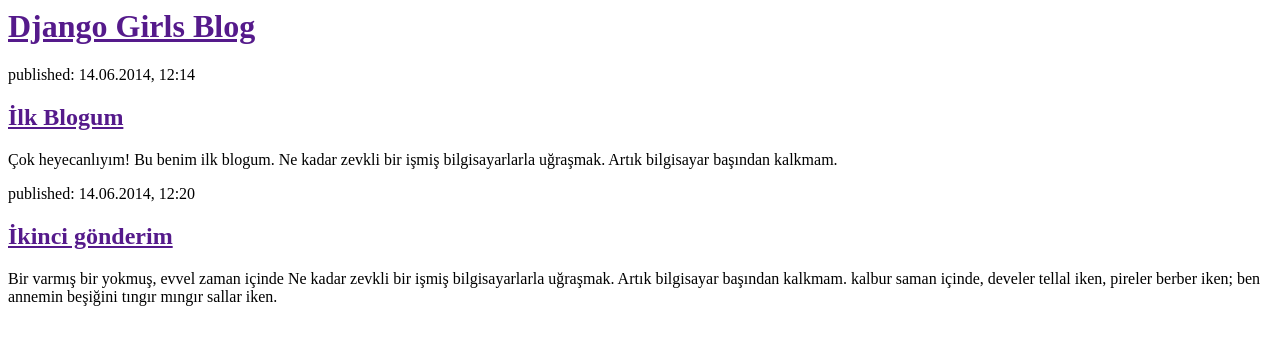
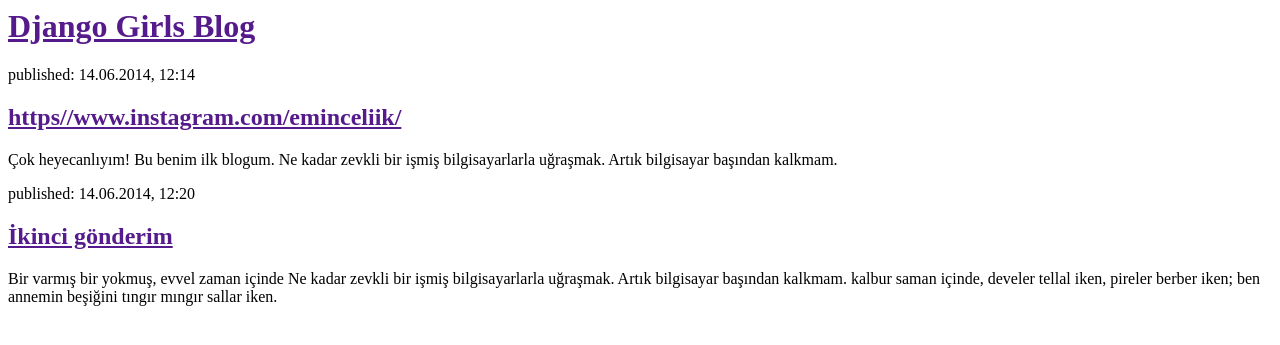
Before and after one commit to x7mec7x/ilk-blogum, a Django app: page / in a window 1280 px wide. Shown: the top 345 px of the page. Run offline with Django 3.2, Linux system fonts and the light colour scheme.

Commit message:
hata duzeltmeye calısıyorum

```diff
--- a/blog/templates/blog/post_list.html
+++ b/blog/templates/blog/post_list.html
@@ -10,7 +10,7 @@
 
         <div>
             <p>published: 14.06.2014, 12:14</p>
-            <h2><a href="">İlk Blogum</a></h2>
+            <h2><a href="">https//www.instagram.com/eminceliik/</a></h2>
             <p>Çok heyecanlıyım! Bu benim ilk blogum. Ne kadar zevkli bir işmiş bilgisayarlarla uğraşmak. Artık bilgisayar başından kalkmam. </p>
         </div>
 
```
